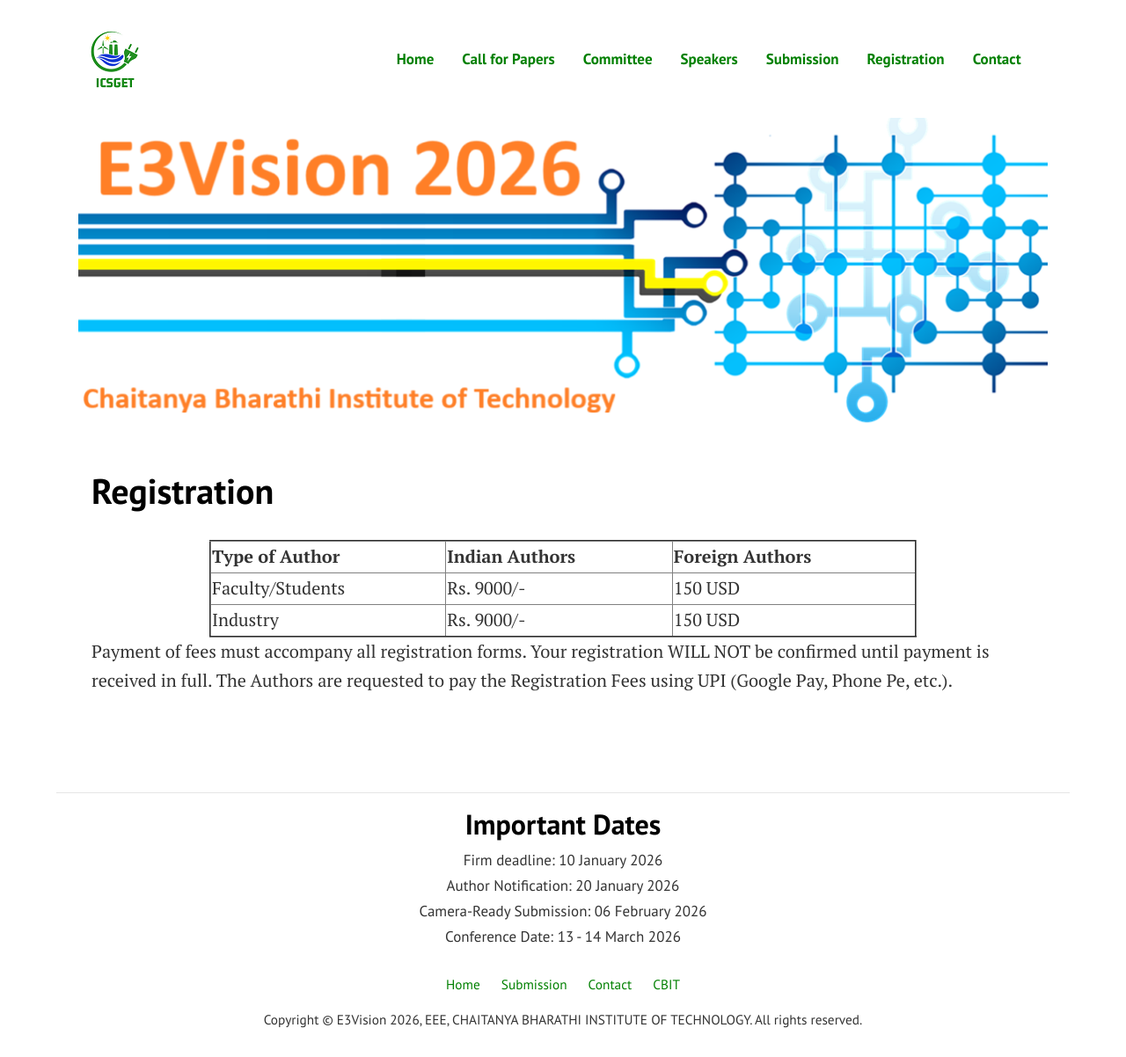
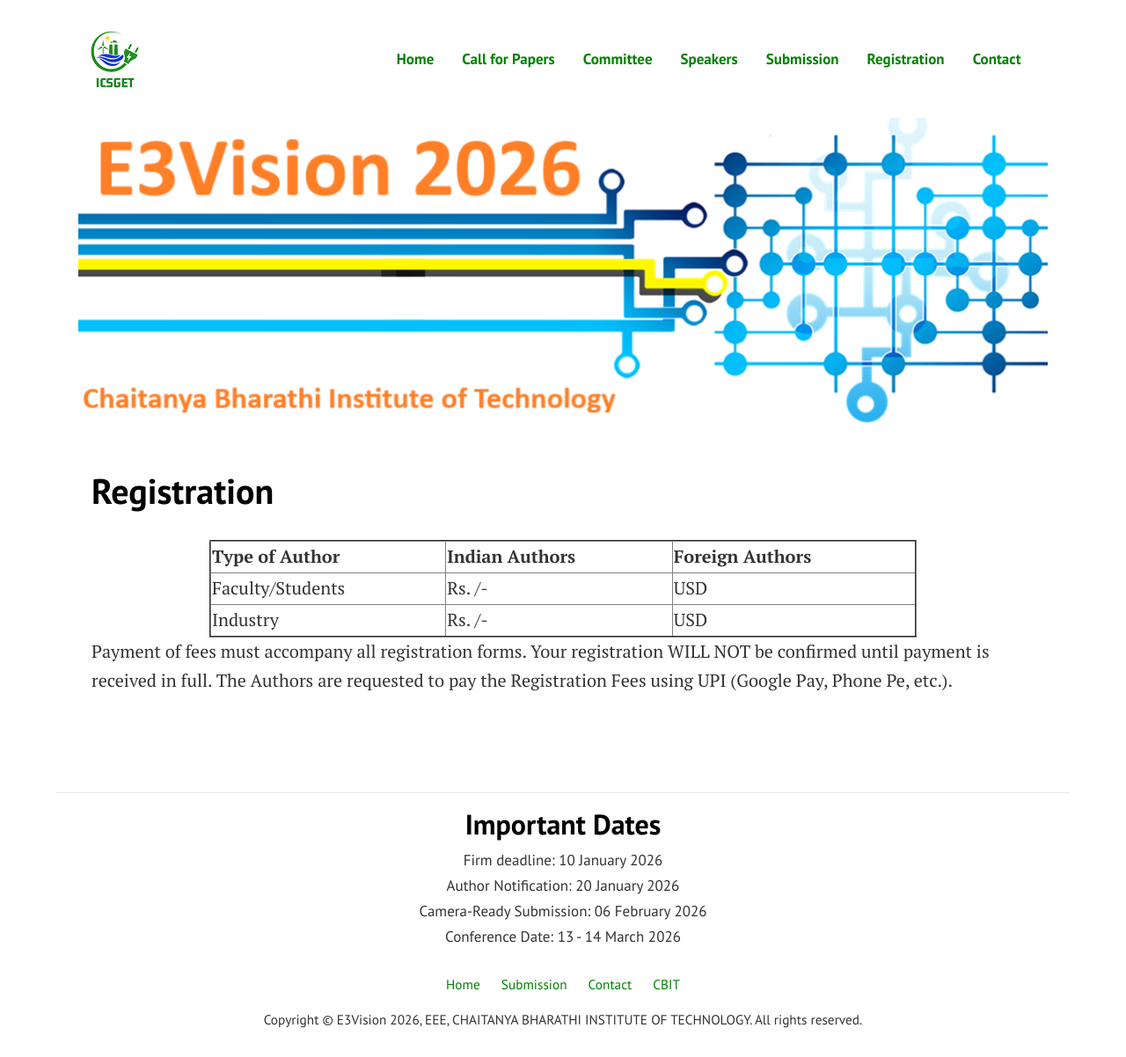
Before and after one commit to sravivarman/e3vision, a Jekyll site: the page built from pages/registration.md, in a window 1280 px wide and 1202 px high. Shown: the whole window at 88% size. Built offline with Jekyll 4.4.1, drawn with Linux system fonts in a browser that asks for light colours.

```diff
--- a/assets/css/theme.scss
+++ b/assets/css/theme.scss
@@ -3,7 +3,7 @@
 
 // start content
 
-$green:   #673ab7 !default;
+$green:   #ececec !default;
 $blue:    #3d61fd !default;
 
 @import 'bootstrap/bootstrap';
--- a/pages/registration.md
+++ b/pages/registration.md
@@ -13,13 +13,13 @@ image: assets/images/banner-alt.png
   </tr>
   <tr>
     <td> Faculty/Students </td>
-    <td> Rs. 9000/- </td>
-	<td> 150 USD </td>
+    <td> Rs. /- </td>
+	<td>  USD </td>
   </tr>
   <tr>
     <td> Industry </td>
-    <td> Rs. 9000/- </td>
-	<td> 150 USD </td>
+    <td> Rs. /- </td>
+	<td>  USD </td>
   </tr>
 </table>
 
```
Also changed, not shown: index.md (+3 -3 lines).
